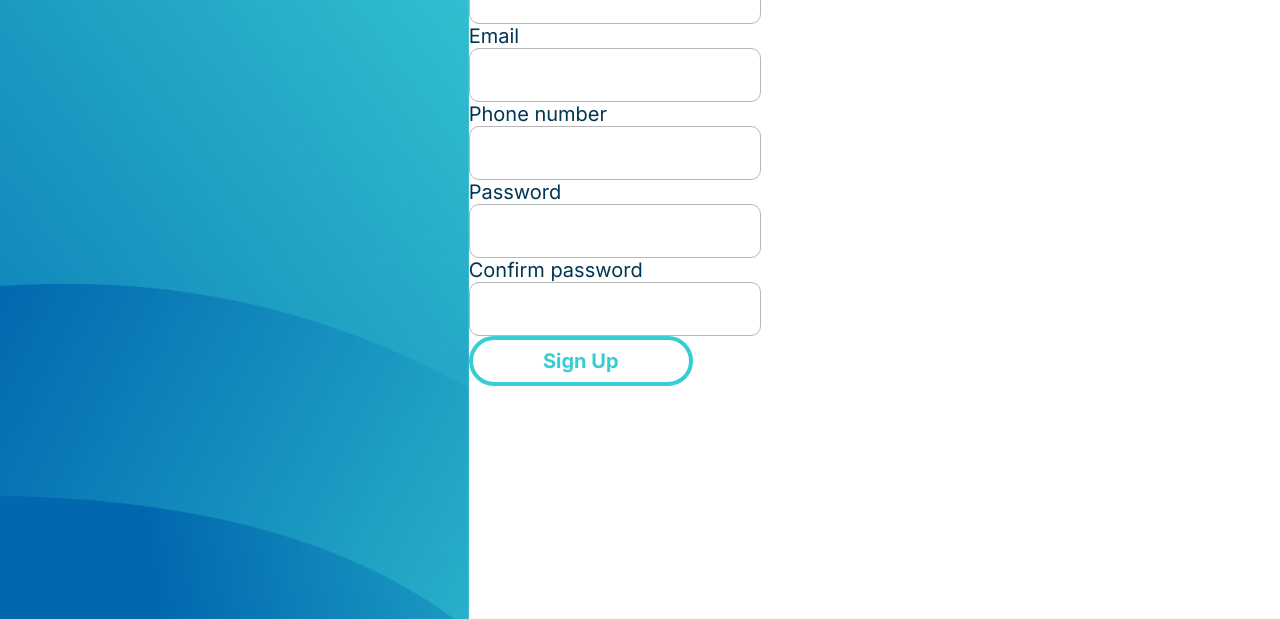
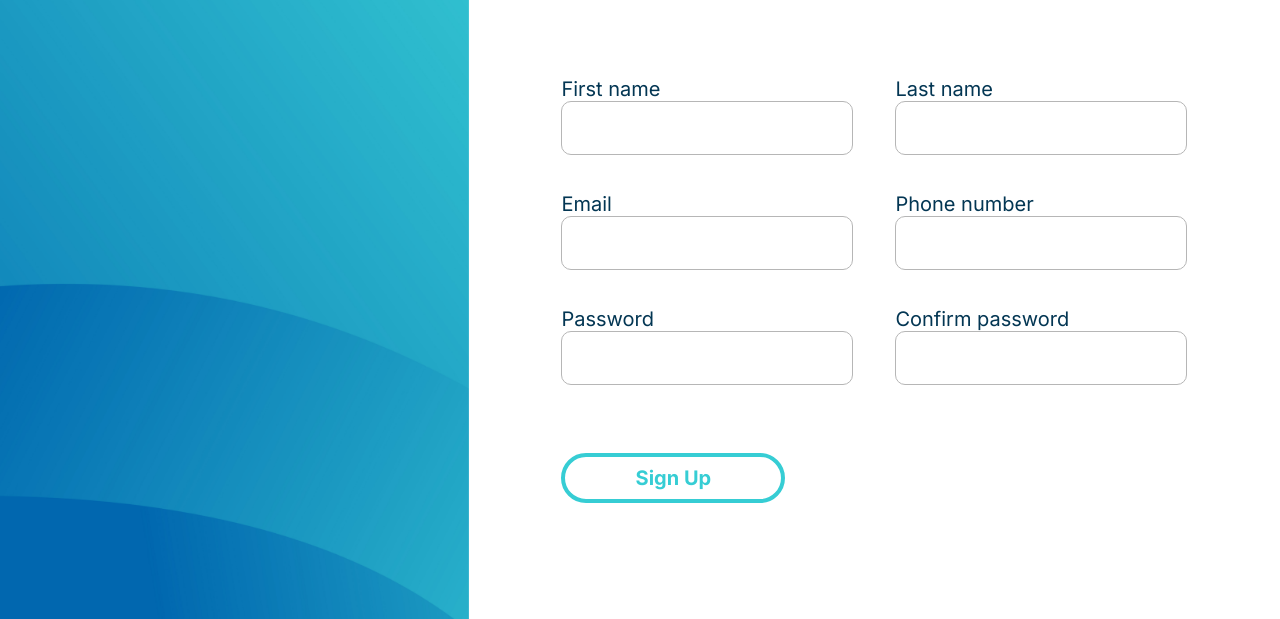
Before and after one commit to Adidans/Sign-Up-form, a plain HTML site: page index.html in a window 1280 px wide. Shown: the part 181-800 px from the top of the page. Drawn offline with Linux system fonts and the light colour scheme.

Commit message:
Finish layout

```diff
--- a/index.html
+++ b/index.html
@@ -11,9 +11,9 @@
     <div class="container">
         <img src="background.png" alt="background">
         <div class="form-container">
-            <div class="form">
                 <form>
-                    <h1>Register</h1>
+                    <h1>Sign Up</h1>
+                    <div class="name">
                         <div class="form-input">
                             <label for="first_name">First name</label>
                             <input type="text" name="first_name" id="first_name">
@@ -22,6 +22,8 @@
                             <label for="last_name">Last name</label>
                             <input type="text" name="last_name" id="last_name">
                         </div>
+                    </div>
+                    <div class="scnd-row">
                         <div class="form-input">
                             <label for="email">Email</label>
                             <input type="email" name="email" id="email">
@@ -30,6 +32,8 @@
                             <label for="phone">Phone number</label>
                             <input type="tel" name="phone" id="phone">
                         </div>
+                    </div>
+                    <div class="third-row">
                         <div class="form-input">
                             <label for="password">Password</label>
                             <input type="password" name="password" id="password">
@@ -38,6 +42,7 @@
                             <label for="confirm-password">Confirm password</label>
                             <input type="password" name="confirm-password" id="confirm-password">
                         </div>
+                    </div>
                     <button type="submit">Sign Up</button>
                 </form>
             </div>
--- a/styles.css
+++ b/styles.css
@@ -46,4 +46,30 @@ button{
     font-weight: 700;
     font-size: 20px;
     color: #36cdd4;
+    margin-top: 68px;
 }
+
+.form-container{
+    display: flex;
+    flex: 1;
+    justify-content: center;
+    align-items: center;
+}
+
+.name{
+    display: flex;
+    margin-top: 93px;
+    gap: 42px;
+}
+
+.scnd-row{
+    display: flex;
+    margin-top: 37px;
+    gap: 42px;
+}
+
+.third-row{
+    display: flex;
+    margin-top: 37px;
+    gap: 42px;
+}
```
Lines whose indentation alone changed are shown as unchanged.
